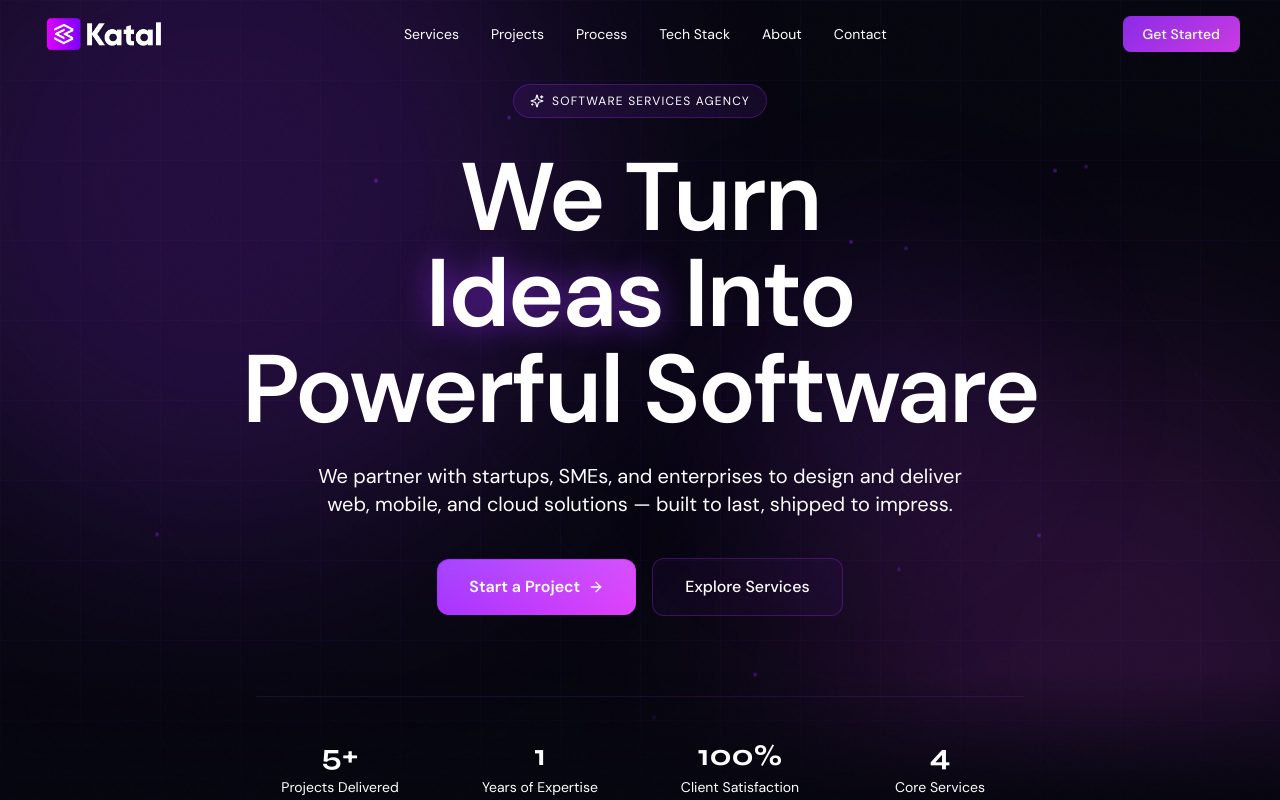
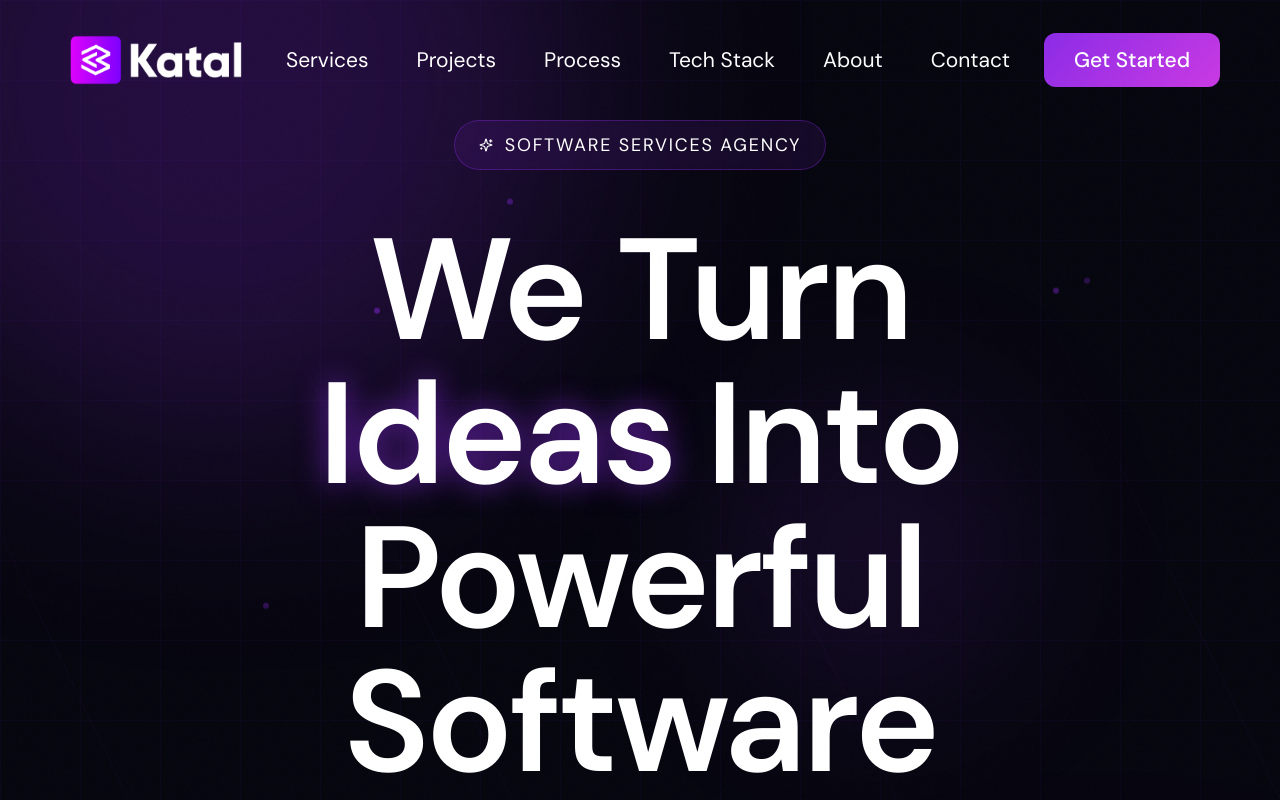
Before and after one commit to danitrical/katal-technologies, a Next.js app: page / in a window 1280 px wide. Shown: the top 800 px of the page. Built offline with nearby package versions, Linux system fonts and the light colour scheme.

Commit message:
feat: added minor UI changes

```diff
--- a/src/app/globals.css
+++ b/src/app/globals.css
@@ -17,6 +17,7 @@ html {
   scroll-behavior: smooth;
   scrollbar-width: thin;
   scrollbar-color: #9b30ff #06060f;
+  font-size: 100%;
 }
 
 ::-webkit-scrollbar {
@@ -35,6 +36,12 @@ body {
   color: #ffffff;
   font-family: var(--font-dm-sans);
   overflow-x: hidden;
+}
+
+@media (min-width: 768px) {
+  html {
+    font-size: 150%;
+  }
 }
 
 /* Force all text to white */
--- a/src/components/Navbar.tsx
+++ b/src/components/Navbar.tsx
@@ -36,7 +36,7 @@ export default function Navbar() {
             : "bg-transparent"
         }`}
       >
-        <div className="max-w-7xl mx-auto px-6 lg:px-10 h-[68px] flex items-center justify-between">
+        <div className="max-w-7xl py-10 mx-auto px-6 lg:px-10 h-[68px] flex items-center justify-between">
           {/* Logo */}
           <a href="#" className="flex items-center gap-3 group">
             <Image
```
